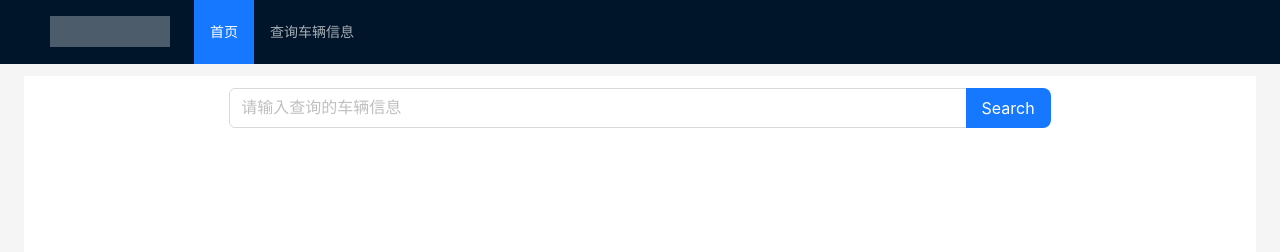
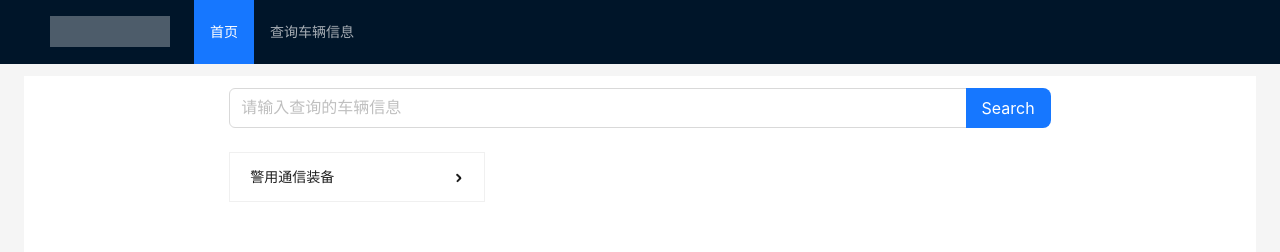
Before and after one commit to herzorf/GANW_web, a React (Vite) app: page /search in a window 1280 px wide. Shown: the top 252 px of the page. Built offline with nearby package versions, Linux system fonts and the light colour scheme.

Commit message:
添加分类导航

```diff
--- /dev/null
+++ b/src/pages/search/index.module.scss
@@ -0,0 +1,3 @@
+.menu{
+    border: 1px solid  rgba(5, 5, 5, 0.06);;
+}
--- a/src/pages/search/index.tsx
+++ b/src/pages/search/index.tsx
@@ -1,10 +1,27 @@
-import { Button, Col, Form, Input, Row, Space } from "antd"
+import { Col, Form, Input, Menu, MenuProps, Row, Space } from "antd"
+import styles from "./index.module.scss"
 const { Search } = Input;
 const SearchPage = () => {
     const [form] = Form.useForm();
     const onFinish = () => {
         console.log(form.getFieldsValue());
     };
+    const onClick: MenuProps['onClick'] = (e) => {
+        console.log('click', e);
+    };
+    const classItem = [
+        {
+            label: '警用通信装备',
+            key: '1',
+            children: [
+                {
+                    label: '指挥通信',
+                    key: '1-1',
+                },
+            ],
+        },
+    ];
+
     return (
         <div>
             <Row>
@@ -30,6 +47,11 @@ const SearchPage = () => {
                     </Form>
                 </Col>
             </Row>
+            <Row>
+                <Col span={16} offset={4}>
+                    <Menu onClick={onClick} className={styles.menu} style={{ width: 256 }} mode="vertical" items={classItem} />
+                </Col>
+            </Row>
 
         </div>
     )
```
